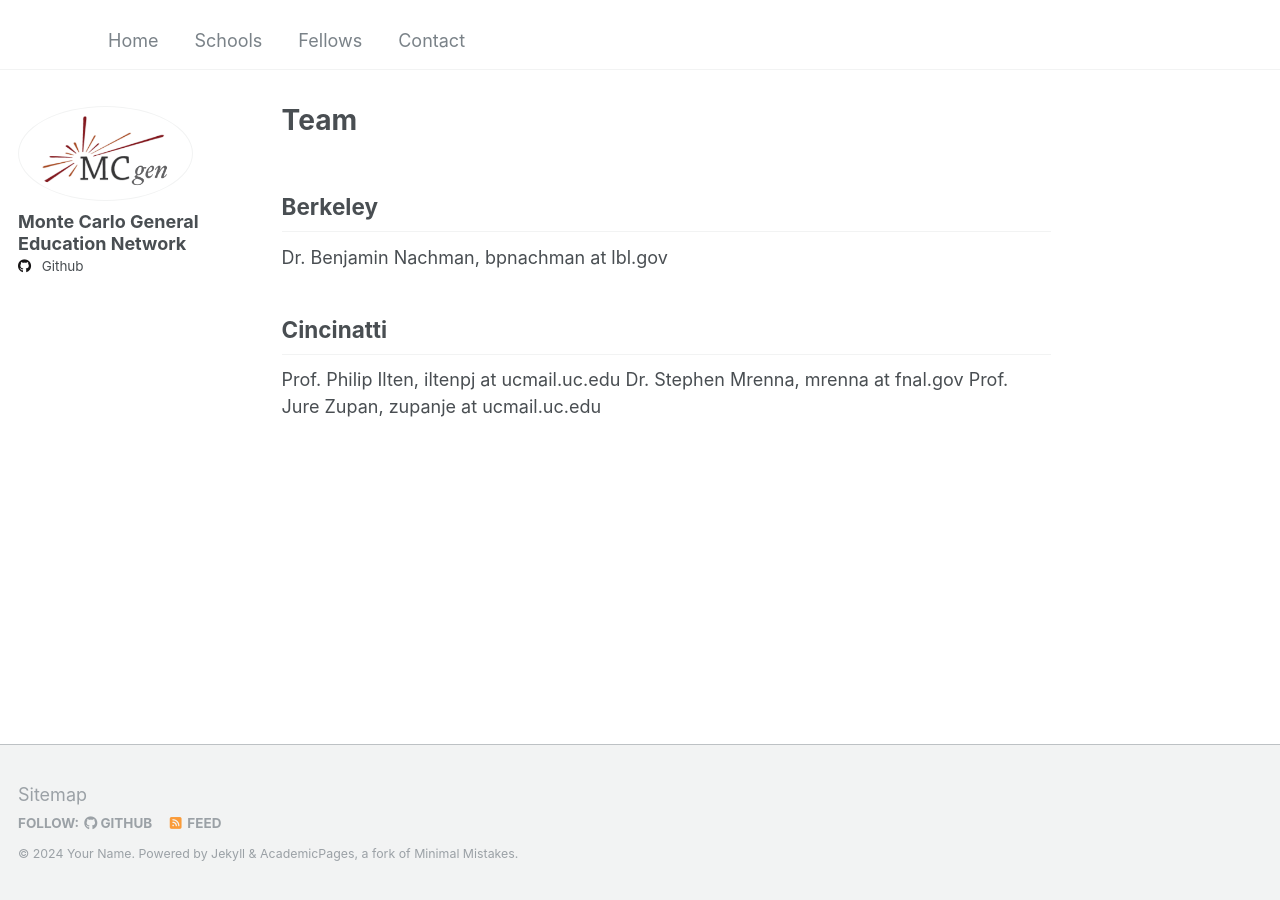
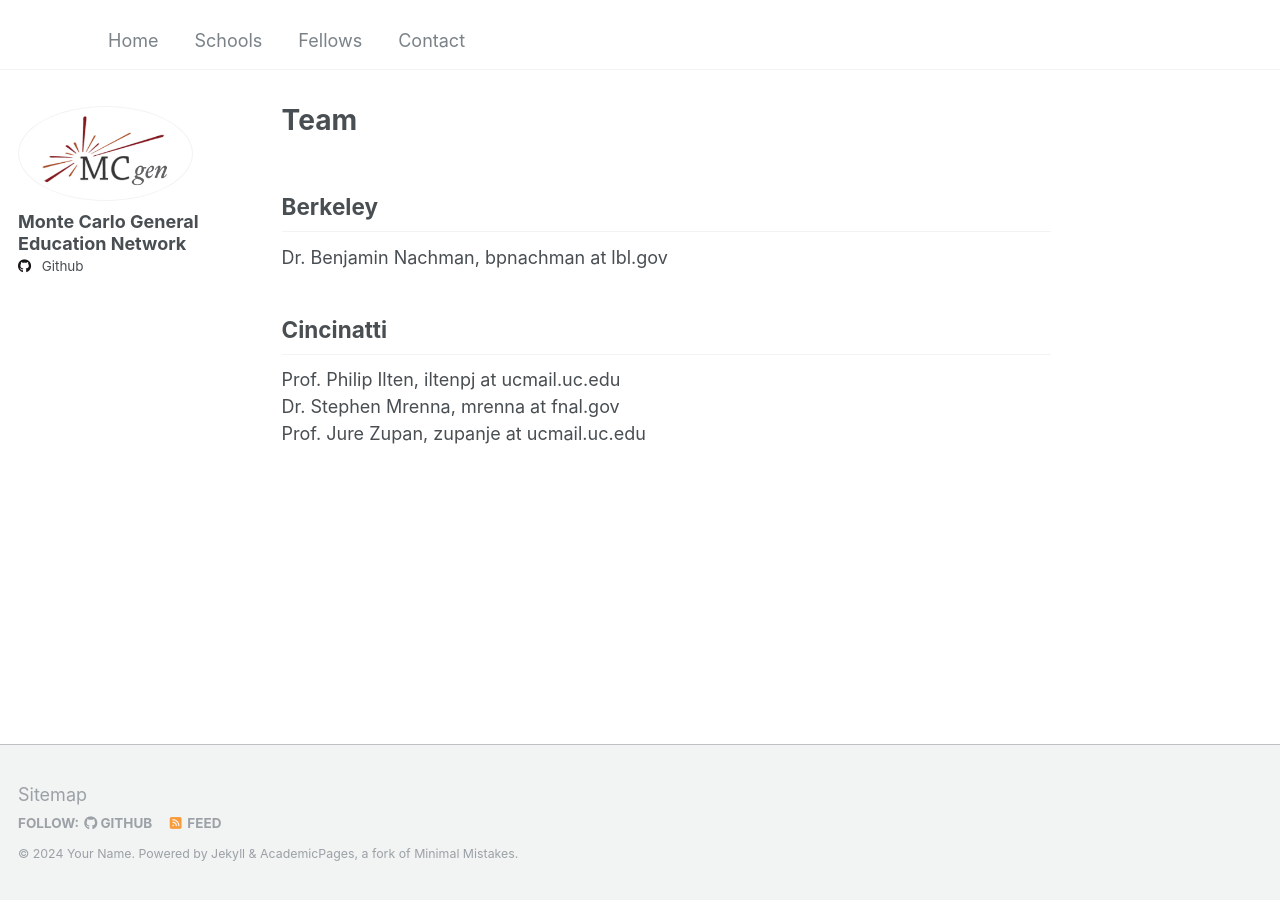
Before and after one commit to MCGenEdNet/MCGenEdNet.github.io, a Jekyll site: the page built from _pages/markdown.md, in a window 1280 px wide. Built offline with Jekyll 4.4.1, drawn with Linux system fonts in a browser that asks for light colours.

```diff
--- a/_pages/markdown.md
+++ b/_pages/markdown.md
@@ -13,6 +13,6 @@ Dr. Benjamin Nachman, bpnachman at lbl.gov
 
 ## Cincinatti
 
-Prof. Philip Ilten, iltenpj at ucmail.uc.edu
-Dr. Stephen Mrenna, mrenna at fnal.gov
+Prof. Philip Ilten, iltenpj at ucmail.uc.edu\
+Dr. Stephen Mrenna, mrenna at fnal.gov\
 Prof. Jure Zupan, zupanje at ucmail.uc.edu
```
